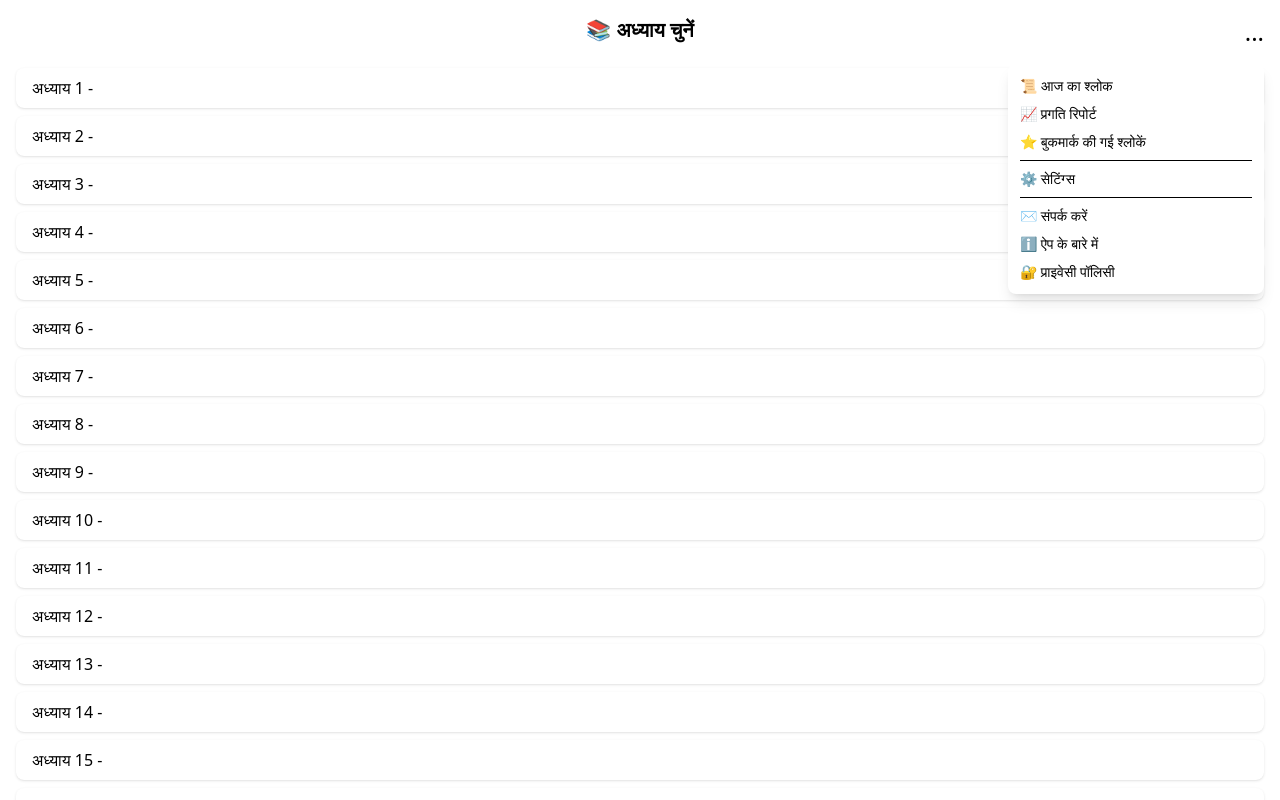
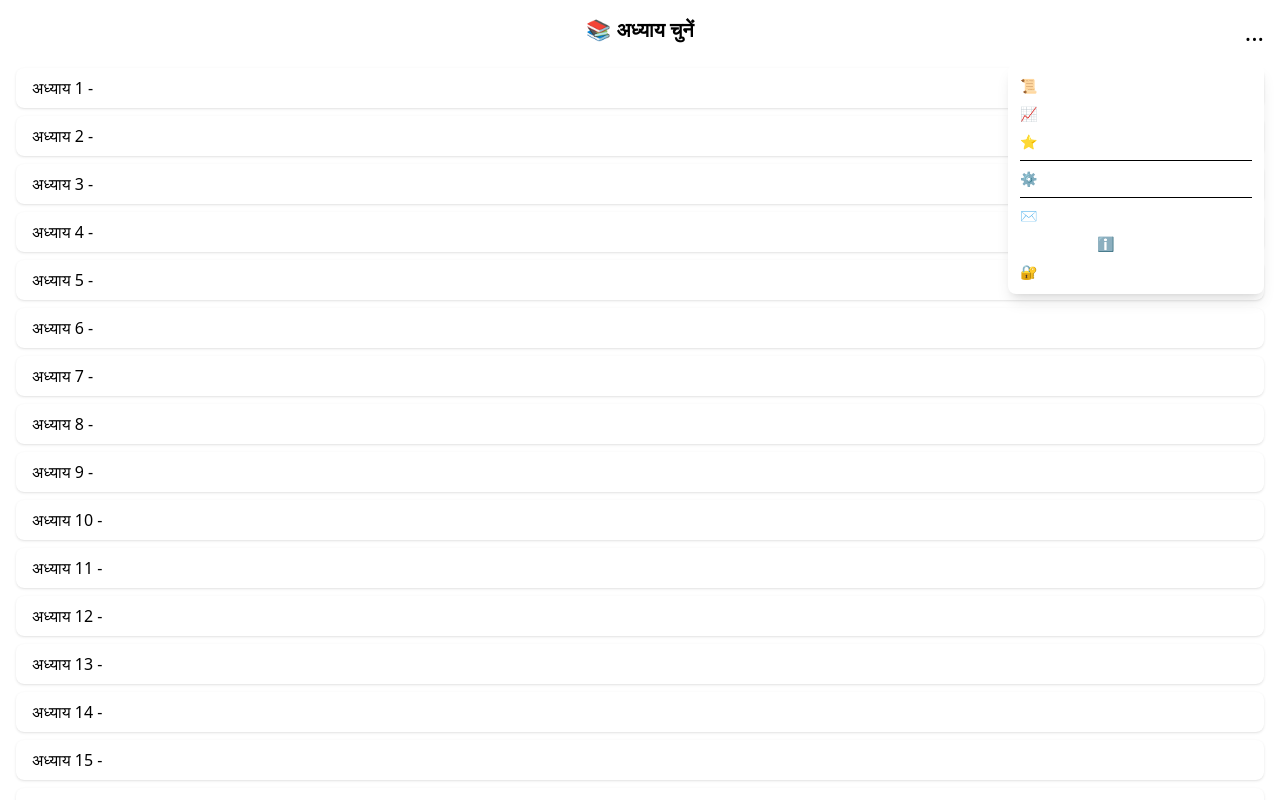
Before and after one commit to govind959976/ashtavakra-gita-ajit, a React (Vite) app: page / in a window 1280 px wide. Both pictures are taken after a click on the button "...". Built offline with nearby package versions, Linux system fonts and the light colour scheme.

Commit message:
Add MenuDraweer

```diff
--- a/src/components/MenuDrawer.jsx
+++ b/src/components/MenuDrawer.jsx
@@ -13,35 +13,35 @@ const MenuDrawer = ({ onSelect }) => {
   };
 
   return (
-    <div className="absolute right-4 top-16 bg-white dark:bg-white shadow-lg rounded-lg p-3 z-10 space-y-2 w-64 text-sm">
-      <button onClick={handleClick} className="block w-full text-left">
+    <div className="absolute right-4 top-16 bg-white dark:bg-gray-800 shadow-lg rounded-lg p-3 z-10 space-y-2 w-64 text-sm">
+      <button onClick={handleClick} className="block w-full text-left text-white">
         {t.aajKaShlok || "📜 Today's Shloka"}
       </button>
 
-        <button onClick={() => navigate("/progress")} className="block w-full text-left">
+        <button onClick={() => navigate("/progress")} className="block w-full text-left text-white">
                   {t.progress || "📈 Progress Report"}
                 </button>
 
-      <button onClick={() => onSelect("bookmark")} className="block w-full text-left">
+      <button onClick={() => onSelect("bookmark")} className="block w-full text-left text-white">
         {t.bookmarkList || "⭐ Bookmarks"}
       </button>
       <hr />
-      <button onClick={() => onSelect("settings")} className="block w-full text-left">
+      <button onClick={() => onSelect("settings")} className="block w-full text-left text-white">
         {t.settings || "⚙️ Settings"}
       </button>
 
-      {/*<button onClick={() => onSelect("dark")} className="block w-full text-left">
+      {/*<button onClick={() => onSelect("dark")} className="block w-full text-left text-white">
         {t.darkMode || "🌙 Dark Mode"}
       </button>
       */}
       <hr />
-      <button onClick={() => navigate("/contact")} className="block w-full text-left">
+      <button onClick={() => navigate("/contact")} className="block w-full text-left text-white">
         {t.contact || "✉ Contact Us"}
       </button>
-      <button onClick={() => onSelect("about")} className="block w-full text-left">
+      <button onClick={() => onSelect("about")} className="block w-full text- text-white">
         {t.about || "ℹ️ About App"}
       </button>
-      <button onClick={() => onSelect("privacy")} className="block w-full text-left">
+      <button onClick={() => onSelect("privacy")} className="block w-full text-left text-white">
         {t.privacy || "🔐 Privacy Policy"}
       </button>
     </div>
```
